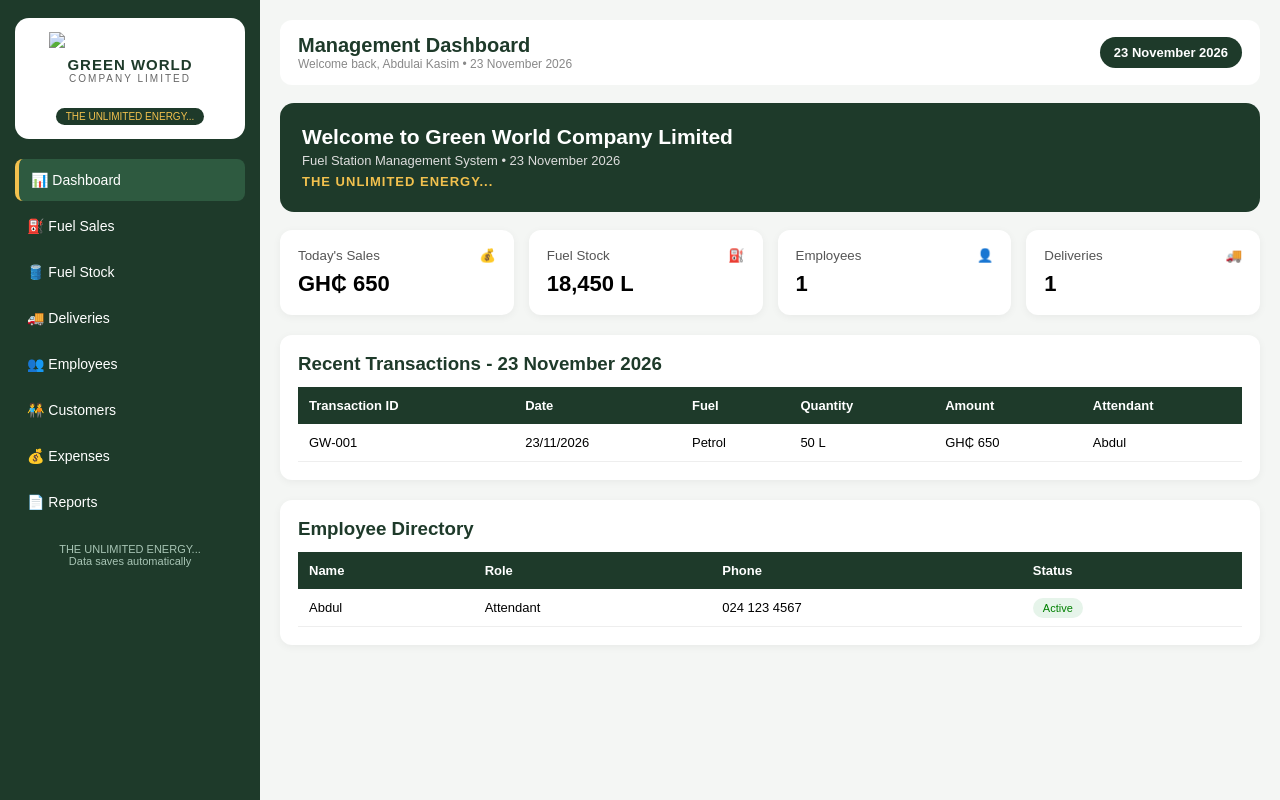
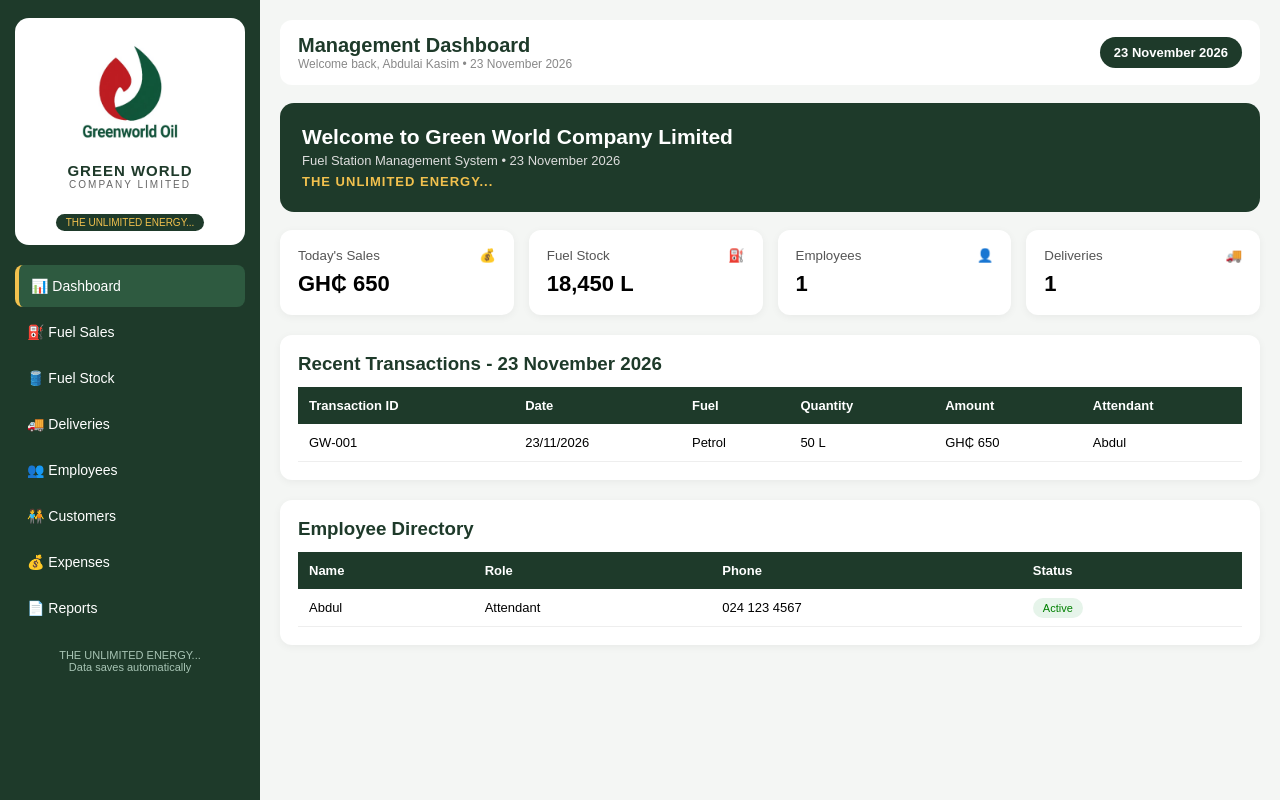
Before and after one commit to Abdulaikasim288/GREEN_WORLD_LTD, a plain HTML site: page index.html in a window 1280 px wide. Drawn offline with Linux system fonts and the light colour scheme.

Commit message:
Update logo image in index.html
Replaced logo image source with a new JPEG file and removed error handling.

```diff
--- a/index.html
+++ b/index.html
@@ -42,7 +42,7 @@ input,select{width:100%;padding:11px;margin:6px 0;border:1px solid #ddd;border-r
 <body>
 <div class="sidebar">
   <div class="logo-box">
-   <img id="logoImg" src="logo.png" alt="Greenworld Oil Logo" onerror="if(this.src.includes('.png')){this.src='logo.jpg'}else if(this.src.includes('.jpg')){this.src='logo.jpeg'}">
+  <img src="WhatsApp Image 2026-11-23 at 2.57.49 PM.jpeg" alt="Greenworld Oil Logo" style="width:120px">
     <h2>GREEN WORLD</h2><p>COMPANY LIMITED</p><br><small>THE UNLIMITED ENERGY...</small>
   </div>
   <div class="nav">
```
